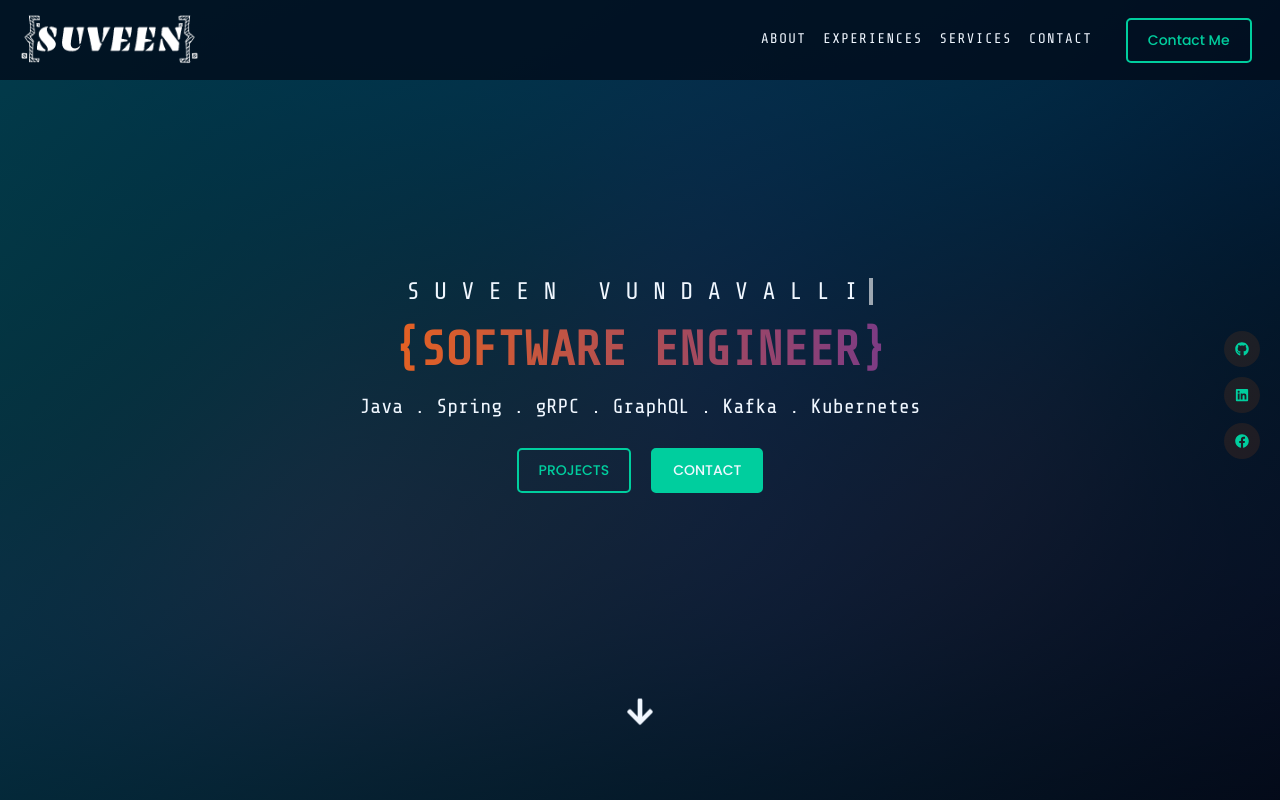
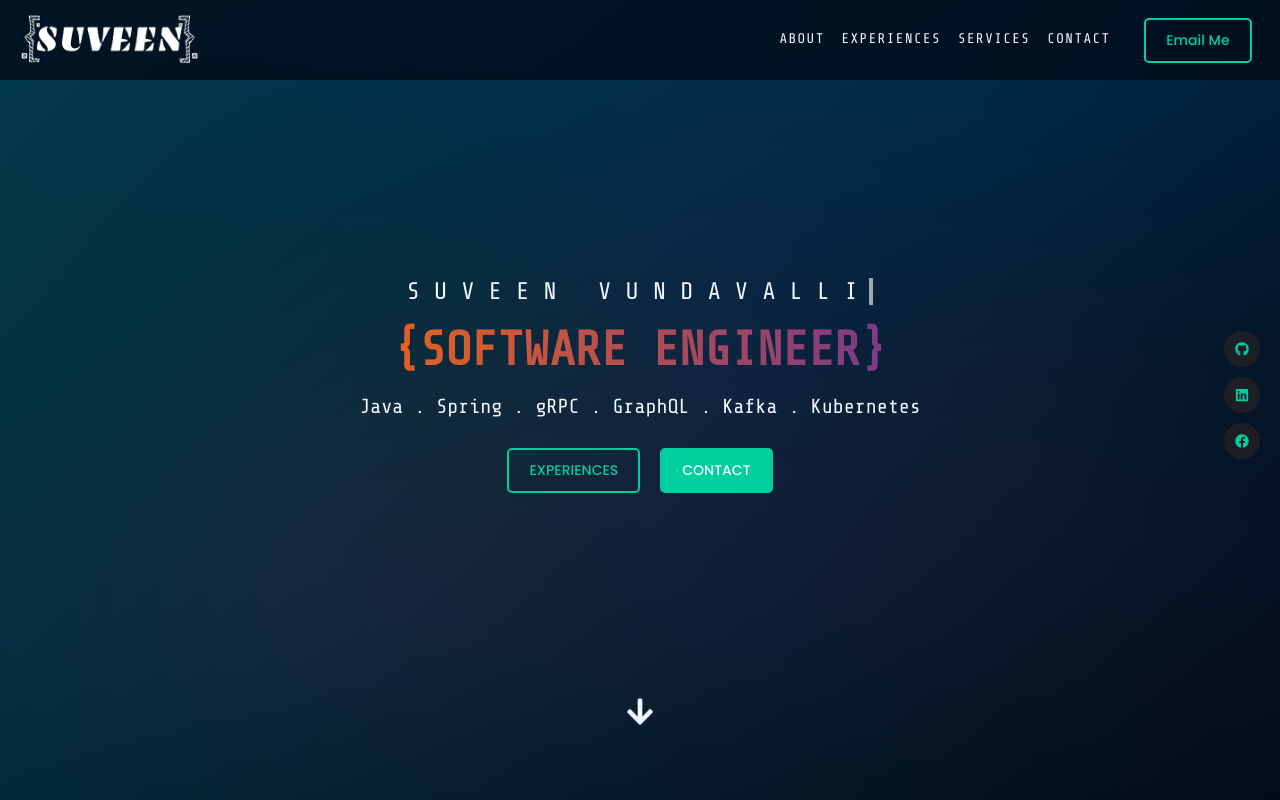
Before and after one commit to SuveenVundavalli/react-simple-portfolio, a React (Vite) app: page / in a window 1280 px wide. Shown: the top 800 px of the page. Built offline with nearby package versions, Linux system fonts and the light colour scheme; a web font is replaced by a local one.

Commit message:
Update CTA in Navbar

```diff
--- a/src/components/layout/Navbar.jsx
+++ b/src/components/layout/Navbar.jsx
@@ -82,7 +82,9 @@ const Navbar = () => {
                   </>
                 )}
                 {navItem.hasCTA && (
-                  <CTAButton href='#contact'>Contact Me</CTAButton>
+                  <CTAButton href='mailto:suveenkumar.vundavalli@gmail.com'>
+                    Email Me
+                  </CTAButton>
                 )}
               </NavItemStyled>
             ))}
--- a/src/components/sections/HeroSection.jsx
+++ b/src/components/sections/HeroSection.jsx
@@ -23,7 +23,7 @@ const HeroSection = () => {
         <h3>{'{Software Engineer}'}</h3>
         <p>Java . Spring . gRPC . GraphQL . Kafka . Kubernetes</p>
         <div>
-          <CTAButton href='#projects'>Projects</CTAButton>
+          <CTAButton href='#experiences'>Experiences</CTAButton>
           <CTAButton href='#contact' primary margin='0 0 0 20px'>
             Contact
           </CTAButton>
```
